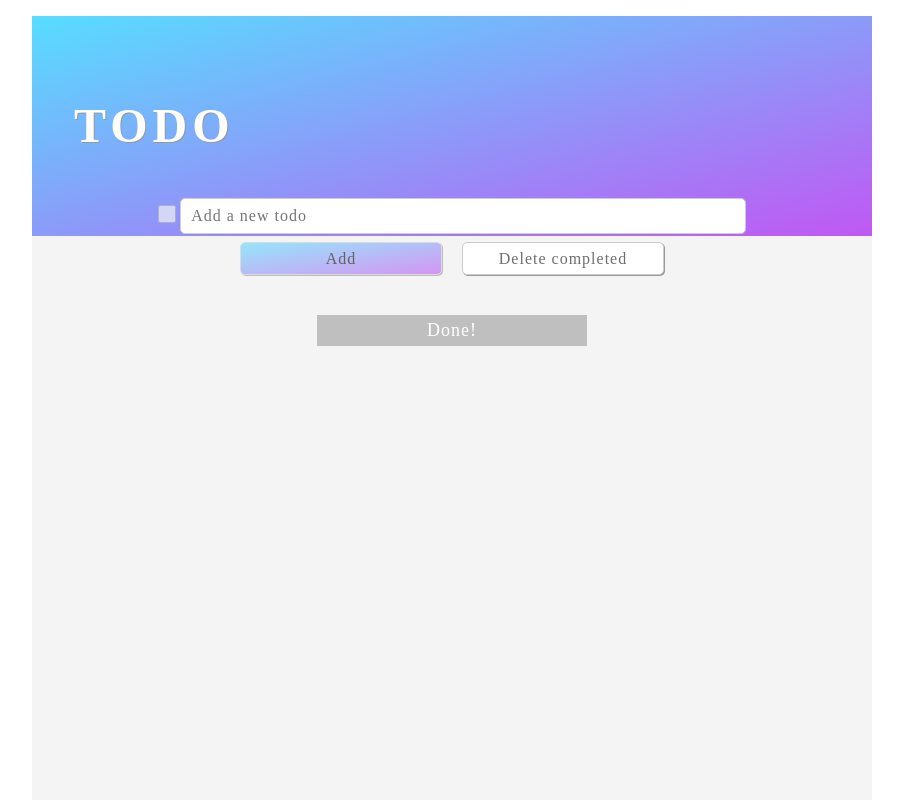
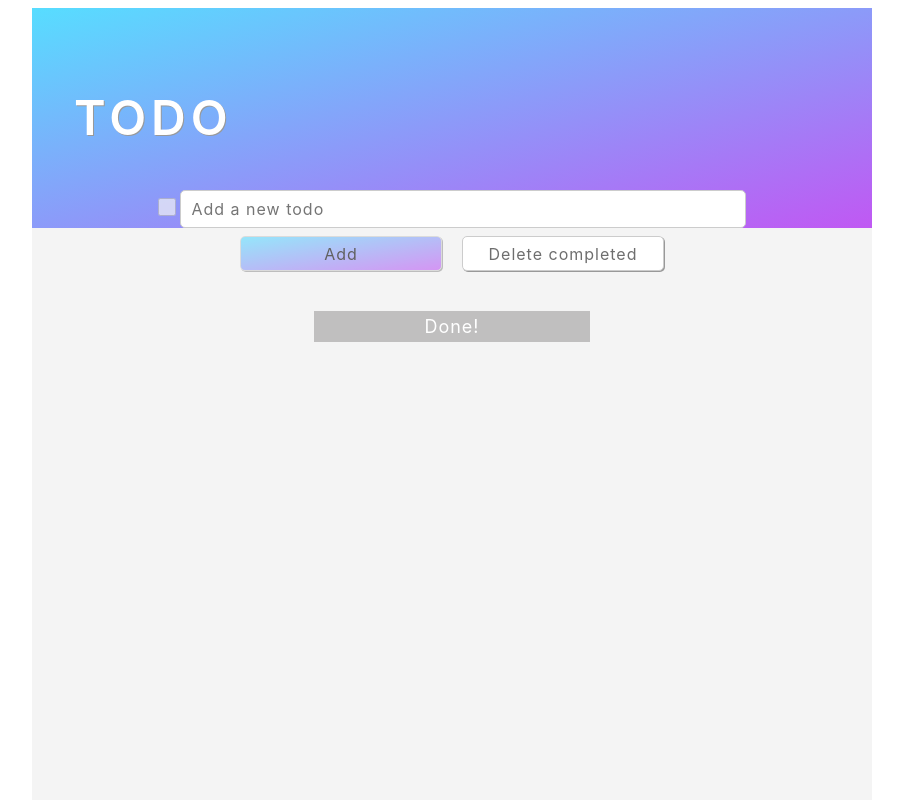
Before and after one commit to ololo-s/Svelte-todo, a Svelte app: page / in a window 1280 px wide. Shown: the top 800 px of the page, without its empty margins (188-1091 px from the left). Built offline with nearby package versions, Linux system fonts and the light colour scheme.

Commit message:
remove extra body

```diff
--- a/src/App.svelte
+++ b/src/App.svelte
@@ -2,7 +2,6 @@
     import Todo from "./Todo.svelte";
 </script>
 
-<body>
 <div class="container">
   <header>
     <h1>TODO</h1>
@@ -14,7 +13,6 @@
     <p>That's all</p>
   </footer>
 </div>
-</body>
 
 <style>
     body {
```
